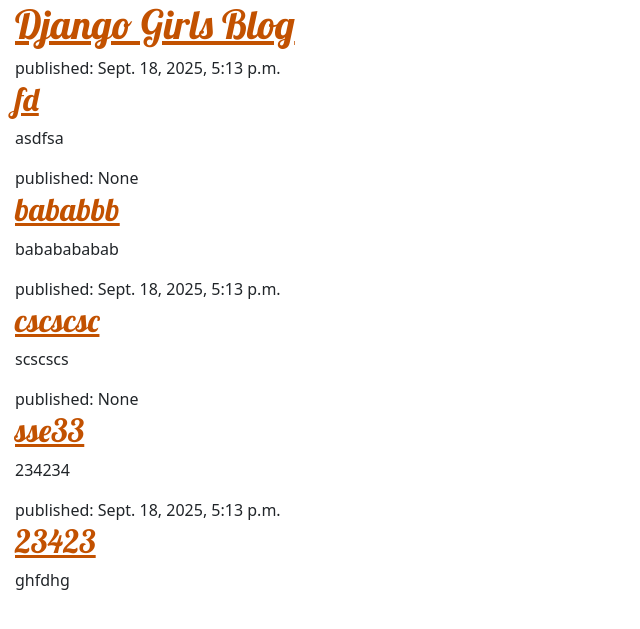
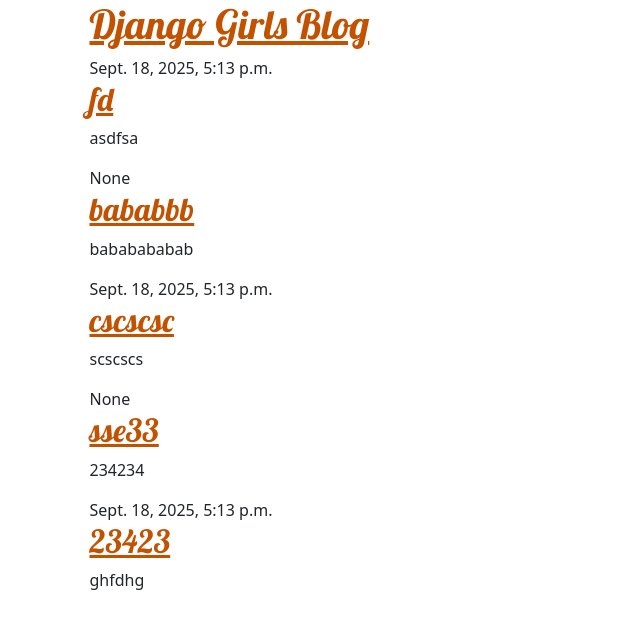
Before and after one commit to dsandifer7/SDEV220-PYTHON, a Django app: template djangotutorial/blog/templates/blog/postlist.html in a window 1280 px wide. Shown: the top 629 px of the page, without its empty margins (0-640 px from the left). Run offline with Django 5.2, Linux system fonts and the light colour scheme; the template is opened without the code that fills it: values that come from a table or form of the project are taken from there, others are empty; data comes from the database, SQL or seed files in the repository.

Commit message:
Refactor postlist.html for improved layout and styling

```diff
--- a/djangotutorial/blog/templates/blog/postlist.html
+++ b/djangotutorial/blog/templates/blog/postlist.html
@@ -10,16 +10,26 @@
         <title>Django Girls blog</title>
     </head>
     <body>
-        <header>
+       <header class="page-header">
+           <div class="container">
                <h1><a href="/">Django Girls Blog</a></h1>
+           </div>
        </header>
+        <main class="container">
+            <div class="row">
+                <div class="col">
                     {% for post in posts %}
-            <article>
-                <time>published: {{ post.published_date }}</time>
+                        <article class="post">
+                            <time class="date">
+                        {{ post.published_date }}
+                    </time>
                     <h2><a href="">{{ post.title }}</a></h2>
                     <p>{{ post.text|linebreaksbr }}</p>
                 </article>
             {% endfor %}
+        </div>
+    </div>
+</main>
 
     </body>
 </html>
```
Lines whose indentation alone changed are shown as unchanged.
